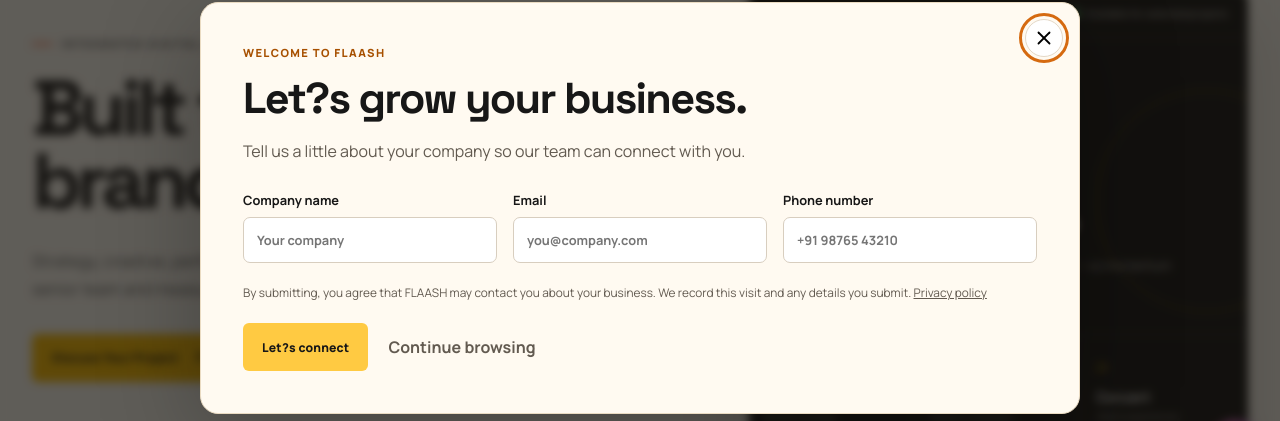
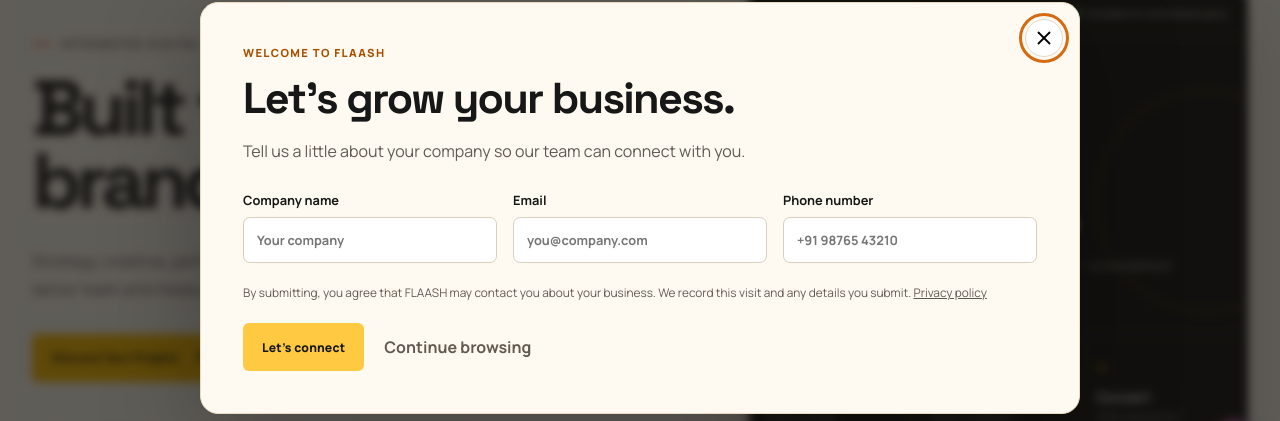
Before and after one commit to helloflaashdigital-crypto/FLAASH-Digitals, a React (Vite) app in the folder client/: page / in a window 1280 px wide. Shown: the part 192-613 px from the top of the page. Built offline with nearby package versions, Linux system fonts and the light colour scheme; no server answers.

Commit message:
Fix welcome popup punctuation encoding

```diff
--- a/client/src/components/VisitorPopup.jsx
+++ b/client/src/components/VisitorPopup.jsx
@@ -75,7 +75,7 @@
   return createPortal(<dialog ref={dialog} className="visitor-popup" aria-labelledby="visitor-title" aria-describedby="visitor-description" onCancel={event => { event.preventDefault(); close(); }}>
     <button type="button" className="visitor-popup__close" aria-label="Close welcome popup" onClick={close}><X size={22}/></button>
     <p className="visitor-popup__eyebrow">WELCOME TO FLAASH</p>
-    <h2 id="visitor-title">{state === 'sent' ? 'Thanks for stopping by.' : 'Let?s grow your business.'}</h2>
+    <h2 id="visitor-title">{state === 'sent' ? 'Thanks for stopping by.' : 'Let\u2019s grow your business.'}</h2>
     <p id="visitor-description">{state === 'sent' ? 'Your details have been received. Our team will be in touch.' : 'Tell us a little about your company so our team can connect with you.'}</p>
     {state === 'sent' ? <div role="status"><button type="button" className="button" onClick={close}>Explore the website</button></div> : <form onSubmit={submit}>
       <div className="visitor-popup__fields">
@@ -86,7 +86,7 @@
       <input name="website" className="honeypot" tabIndex={-1} autoComplete="off" aria-hidden="true"/>
       <p className="visitor-popup__notice">By submitting, you agree that FLAASH may contact you about your business. We record this visit and any details you submit. <Link to="/privacy-policy" onClick={close}>Privacy policy</Link></p>
       {error && <p className="form-error" role="alert">{error}</p>}
-      <div className="visitor-popup__actions"><button type="submit" className="button" disabled={state === 'sending'}>{state === 'sending' ? 'Sending?' : 'Let?s connect'}</button><button type="button" className="visitor-popup__skip" onClick={close}>Continue browsing</button></div>
+      <div className="visitor-popup__actions"><button type="submit" className="button" disabled={state === 'sending'}>{state === 'sending' ? 'Sending\u2026' : 'Let\u2019s connect'}</button><button type="button" className="visitor-popup__skip" onClick={close}>Continue browsing</button></div>
     </form>}
   </dialog>, document.body);
 }
```
